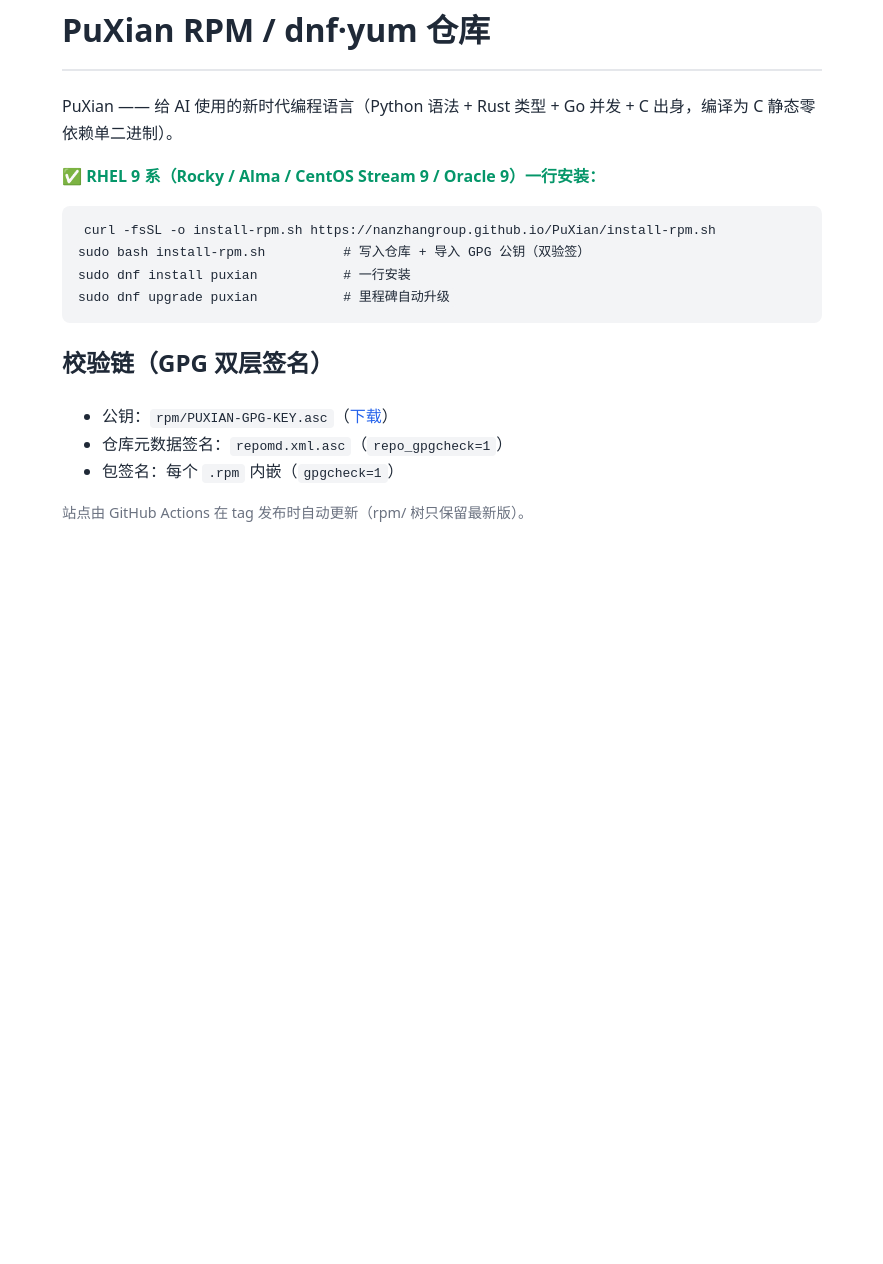
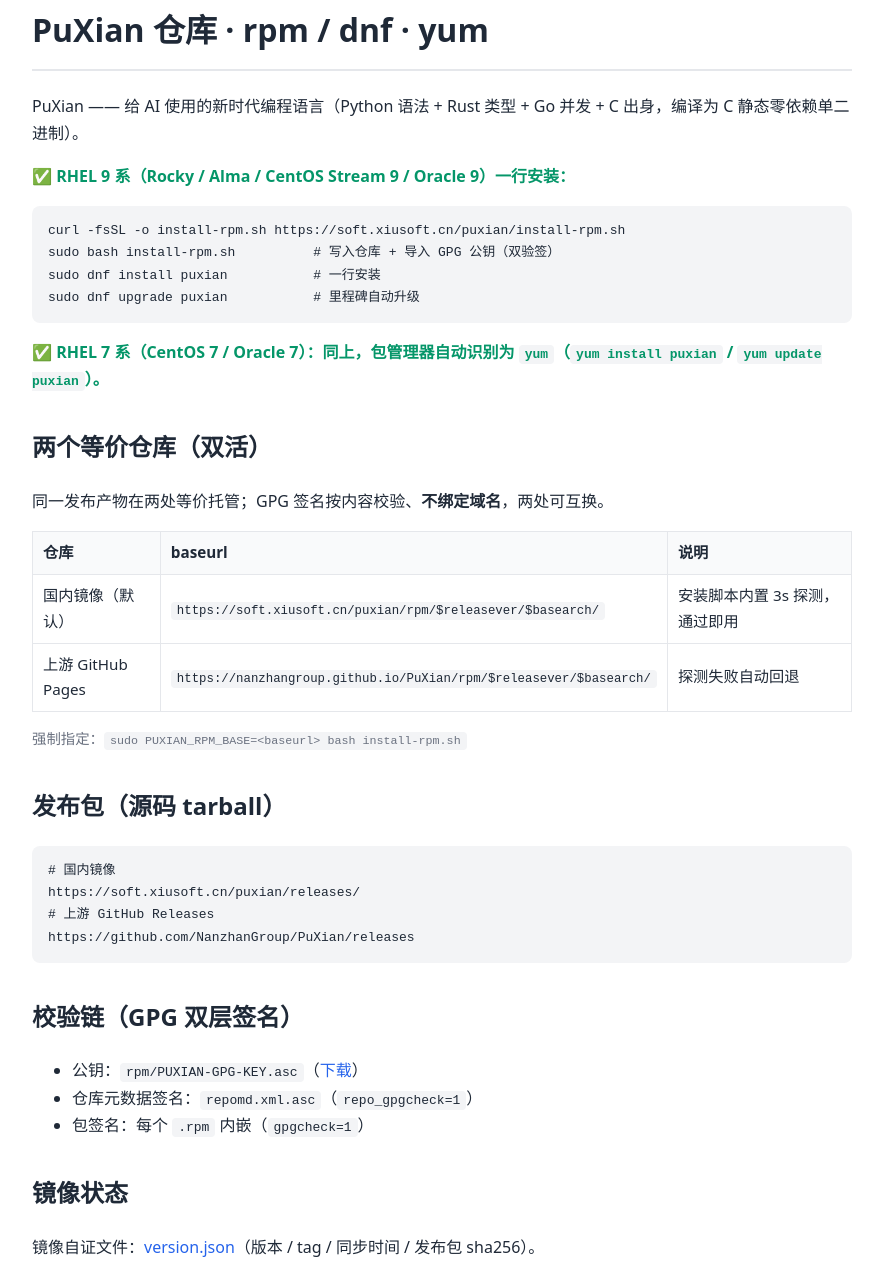
Before and after one commit to NanzhanGroup/PuXian, a plain HTML site: page index.html in a window 1280 px wide. Shown: the part 45-1309 px from the top of the page, without its empty margins (198-1081 px from the left). Before the commit the page ends 800 px from the top, so only its background shows below. Drawn offline with Linux system fonts and the light colour scheme.

Commit message:
site: 站点根文件改由仓库 packaging/ 同步 —— install-rpm.sh 升到 M122 口径（el7+el9、双活基址+自动回退）、index.html 落地页重写
- 修复漂移：gh-pages 的 install-rpm.sh 自 M73 起未随仓库更新（只支持 el9）
- 内容与 packaging/install-rpm.sh、packaging/pages/index.html 逐字节一致；
  后续由 release.yml 的 rpm-publish 在每次 tag 发布时自动同步，不再手工维护

```diff
--- a/index.html
+++ b/index.html
@@ -3,27 +3,50 @@
 <head>
 <meta charset="utf-8">
 <meta name="viewport" content="width=device-width, initial-scale=1">
-<title>PuXian RPM 仓库</title>
+<title>PuXian 仓库 · rpm / dnf · yum</title>
 <style>
-  body { font-family: system-ui, -apple-system, "Segoe UI", sans-serif; max-width: 760px; margin: 48px auto; padding: 0 20px; color: #1f2937; line-height: 1.7; }
+  body { font-family: system-ui, -apple-system, "Segoe UI", sans-serif; max-width: 820px; margin: 48px auto; padding: 0 20px; color: #1f2937; line-height: 1.7; }
   h1 { border-bottom: 2px solid #e5e7eb; padding-bottom: 12px; }
+  h2 { margin-top: 34px; }
   pre { background: #f3f4f6; padding: 14px 16px; border-radius: 8px; overflow-x: auto; }
   code { background: #f3f4f6; padding: 2px 6px; border-radius: 4px; }
+  pre code { background: none; padding: 0; }
   a { color: #2563eb; text-decoration: none; }
   a:hover { text-decoration: underline; }
+  table { border-collapse: collapse; width: 100%; }
+  th, td { border: 1px solid #e5e7eb; padding: 8px 10px; text-align: left; font-size: 0.95em; }
+  th { background: #f9fafb; }
   .ok { color: #059669; font-weight: 600; }
   .muted { color: #6b7280; font-size: 0.9em; }
 </style>
 </head>
 <body>
-<h1>PuXian RPM / dnf·yum 仓库</h1>
+<h1>PuXian 仓库 · rpm / dnf · yum</h1>
 <p>PuXian —— 给 AI 使用的新时代编程语言（Python 语法 + Rust 类型 + Go 并发 + C 出身，编译为 C 静态零依赖单二进制）。</p>
 
 <p class="ok">✅ RHEL 9 系（Rocky / Alma / CentOS Stream 9 / Oracle 9）一行安装：</p>
-<pre><code>curl -fsSL -o install-rpm.sh https://nanzhangroup.github.io/PuXian/install-rpm.sh
+<pre><code>curl -fsSL -o install-rpm.sh https://soft.xiusoft.cn/puxian/install-rpm.sh
 sudo bash install-rpm.sh          # 写入仓库 + 导入 GPG 公钥（双验签）
 sudo dnf install puxian           # 一行安装
 sudo dnf upgrade puxian           # 里程碑自动升级
+</code></pre>
+
+<p class="ok">✅ RHEL 7 系（CentOS 7 / Oracle 7）：同上，包管理器自动识别为 <code>yum</code>（<code>yum install puxian</code> / <code>yum update puxian</code>）。</p>
+
+<h2>两个等价仓库（双活）</h2>
+<p>同一发布产物在两处等价托管；GPG 签名按内容校验、<b>不绑定域名</b>，两处可互换。</p>
+<table>
+  <tr><th>仓库</th><th>baseurl</th><th>说明</th></tr>
+  <tr><td>国内镜像（默认）</td><td><code>https://soft.xiusoft.cn/puxian/rpm/$releasever/$basearch/</code></td><td>安装脚本内置 3s 探测，通过即用</td></tr>
+  <tr><td>上游 GitHub Pages</td><td><code>https://nanzhangroup.github.io/PuXian/rpm/$releasever/$basearch/</code></td><td>探测失败自动回退</td></tr>
+</table>
+<p class="muted">强制指定：<code>sudo PUXIAN_RPM_BASE=&lt;baseurl&gt; bash install-rpm.sh</code></p>
+
+<h2>发布包（源码 tarball）</h2>
+<pre><code># 国内镜像
+https://soft.xiusoft.cn/puxian/releases/
+# 上游 GitHub Releases
+https://github.com/NanzhanGroup/PuXian/releases
 </code></pre>
 
 <h2>校验链（GPG 双层签名）</h2>
@@ -33,6 +56,9 @@
   <li>包签名：每个 <code>.rpm</code> 内嵌（<code>gpgcheck=1</code>）</li>
 </ul>
 
-<p class="muted">站点由 GitHub Actions 在 tag 发布时自动更新（rpm/ 树只保留最新版）。</p>
+<h2>镜像状态</h2>
+<p>镜像自证文件：<a href="version.json">version.json</a>（版本 / tag / 同步时间 / 发布包 sha256）。</p>
+
+<p class="muted">站点在 tag 发布时由 CI 自动更新（<code>rpm/</code> 树只保留最新版；旧版 rpm 由 GitHub Release 资产留存）。</p>
 </body>
 </html>
```
Also changed, not shown: 1 other file.
